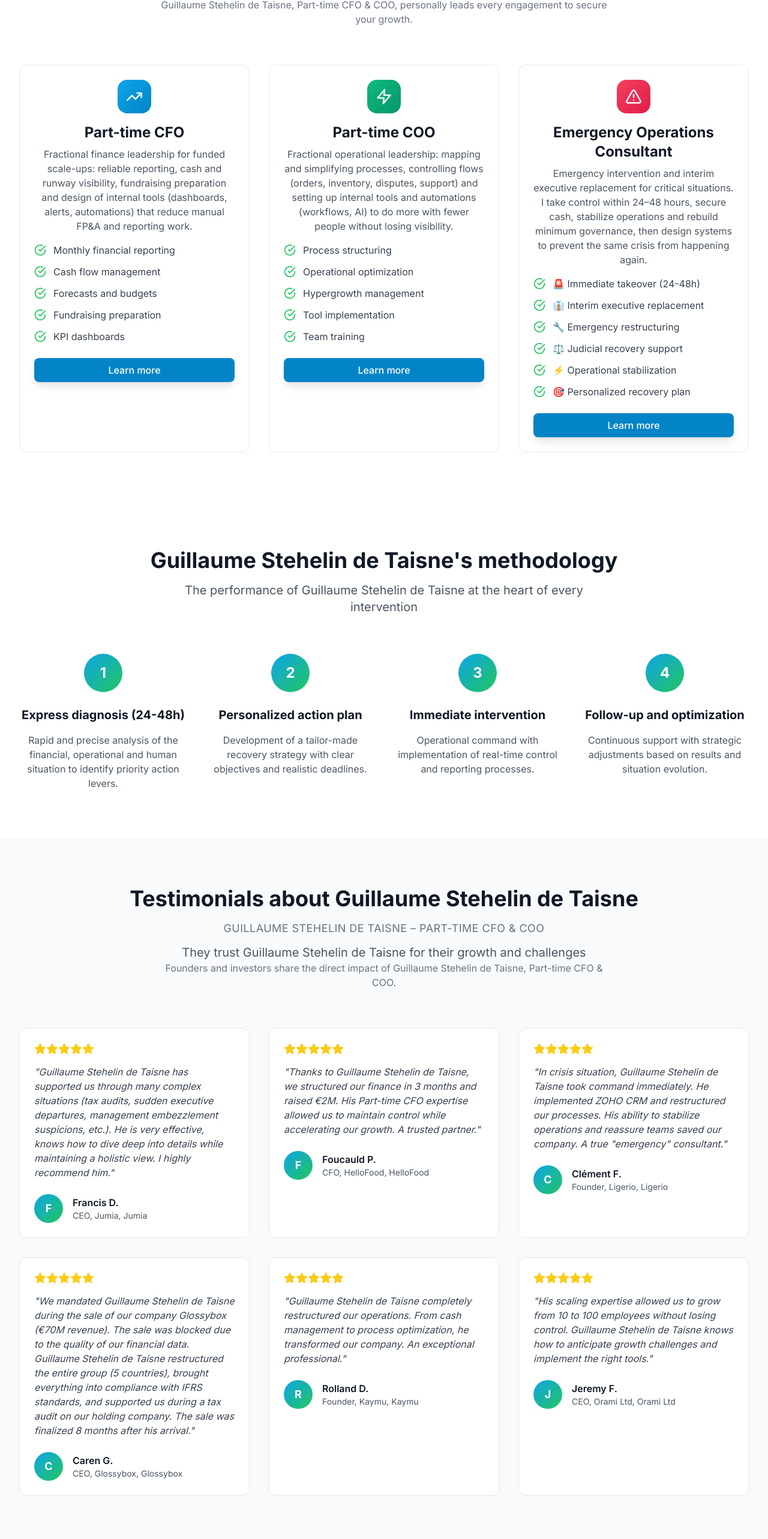
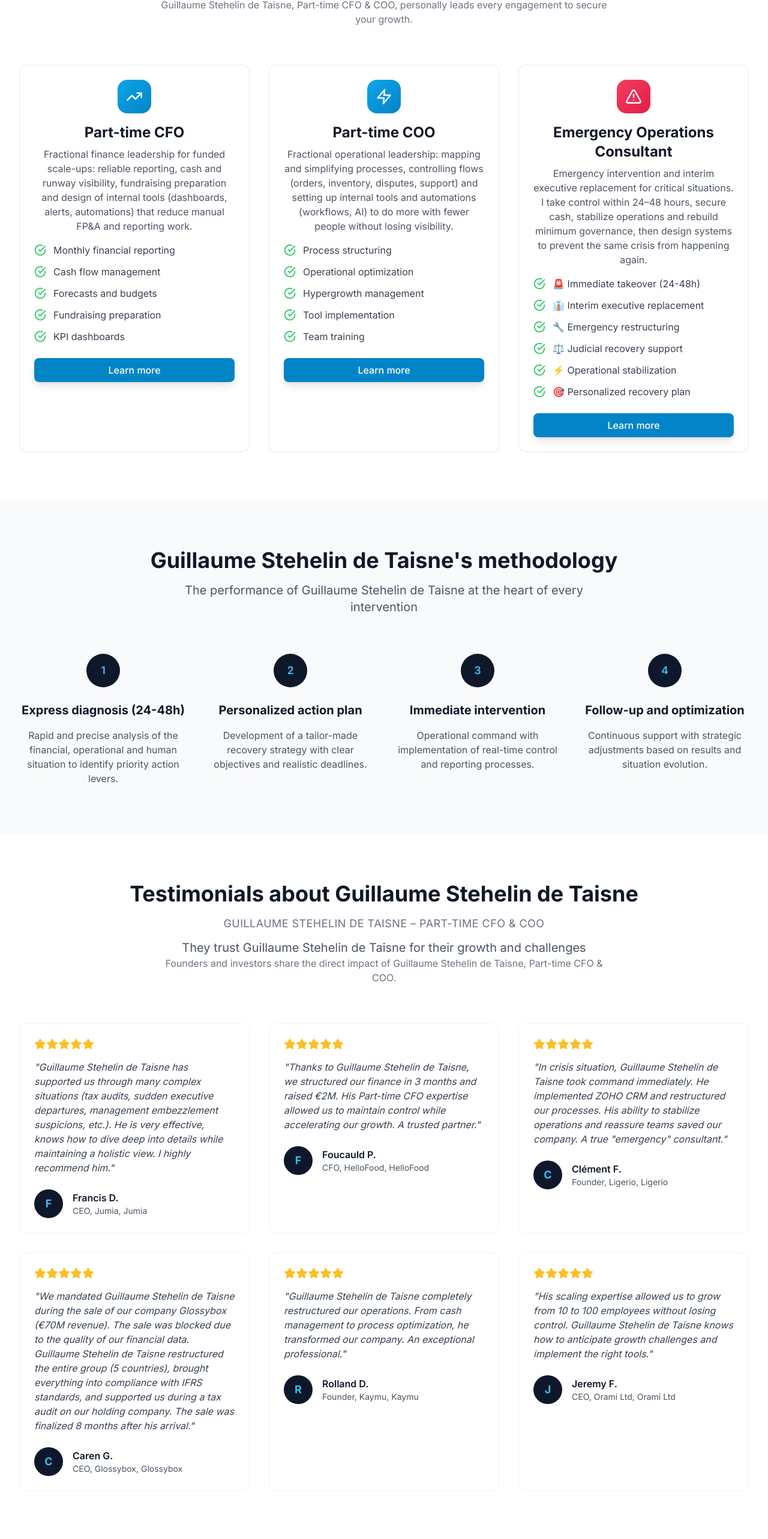
Before and after one commit to gdetaisne/gslv.fr, a Next.js app: page /en in a window 1280 px wide. Shown: the part 1032-3598 px from the top of the page at 60% size. Built offline with nearby package versions, Linux system fonts and the light colour scheme.

Commit message:
feat(ui): home encore plus épurée (méthodo, avis, CTA)

```diff
--- a/app/[locale]/HomePageClient.tsx
+++ b/app/[locale]/HomePageClient.tsx
@@ -64,8 +64,8 @@ export default function HomePageClient() {
       description: tServices('coo.description'),
       features: tServices.raw('coo.features'),
       icon: Zap,
-      color: 'from-emerald-500 to-emerald-600',
-      hoverColor: 'hover:from-emerald-600 hover:to-emerald-700'
+      color: 'from-sky-500 to-sky-600',
+      hoverColor: 'hover:from-sky-600 hover:to-sky-700'
     },
     {
       id: 'pompier',
@@ -317,7 +317,7 @@ export default function HomePageClient() {
       </section>
 
       {/* Methodology Section */}
-      <section className="py-12 sm:py-20 bg-white">
+      <section className="py-12 sm:py-20 bg-slate-50">
         <div className="max-w-7xl mx-auto px-4 sm:px-6 lg:px-8">
           <div className="text-center mb-12 sm:mb-16">
             <motion.h2
@@ -347,7 +347,7 @@ export default function HomePageClient() {
                 transition={{ duration: 0.8, delay: index * 0.2 }}
                 className="text-center"
               >
-                <div className="w-16 h-16 mx-auto mb-6 rounded-full bg-gradient-to-br from-primary-500 to-accent-500 flex items-center justify-center text-2xl font-bold text-white">
+                <div className="w-14 h-14 mx-auto mb-6 rounded-full bg-slate-900 text-sky-400 flex items-center justify-center text-lg font-semibold">
                   {index + 1}
                 </div>
                 <h3 className="text-base sm:text-lg md:text-xl font-bold text-gray-900 mb-4 leading-tight">
@@ -364,7 +364,7 @@ export default function HomePageClient() {
 
 
       {/* Testimonials Section */}
-      <section className="py-12 sm:py-20 bg-gray-50">
+      <section className="py-12 sm:py-20 bg-white">
         <div className="max-w-7xl mx-auto px-4 sm:px-6 lg:px-8">
           <div className="text-center mb-12 sm:mb-16">
             <motion.h2
@@ -409,18 +409,18 @@ export default function HomePageClient() {
                 whileInView={{ opacity: 1, y: 0 }}
                 transition={{ duration: 0.8, delay: index * 0.2 }}
               >
-                <Card className="h-full hover:shadow-xl transition-all duration-300">
+                <Card className="h-full border border-slate-100 hover:shadow-lg transition-all duration-300">
                   <CardContent className="p-6">
                     <div className="flex items-center mb-4">
                       {[...Array(5)].map((_, i) => (
-                        <Star key={i} className="w-5 h-5 text-yellow-400 fill-current" />
+                        <Star key={i} className="w-5 h-5 text-amber-400 fill-current" />
                       ))}
                     </div>
                     <blockquote className="text-sm sm:text-base text-gray-700 mb-6 italic leading-relaxed">
                       "{testimonial.content}"
                     </blockquote>
                     <div className="flex items-center">
-                      <div className="w-12 h-12 rounded-full bg-gradient-to-br from-primary-500 to-accent-500 flex items-center justify-center text-white font-bold text-lg mr-4">
+                      <div className="w-12 h-12 rounded-full bg-slate-900 flex items-center justify-center text-sky-400 font-bold text-lg mr-4">
                         {testimonial.name.charAt(0)}
                       </div>
                       <div>
@@ -441,7 +441,7 @@ export default function HomePageClient() {
       </section>
 
       {/* CTA Section */}
-      <section className="py-12 sm:py-20 bg-gradient-to-br from-primary-600 to-accent-600">
+      <section className="py-12 sm:py-20 bg-slate-950">
         <div className="max-w-4xl mx-auto text-center px-4 sm:px-6 lg:px-8">
           <motion.h2
             initial={{ opacity: 0, y: 30 }}
@@ -455,7 +455,7 @@ export default function HomePageClient() {
             initial={{ opacity: 0, y: 30 }}
             whileInView={{ opacity: 1, y: 0 }}
             transition={{ duration: 0.8, delay: 0.2 }}
-            className="text-base sm:text-lg md:text-xl text-white/90 mb-8 leading-relaxed"
+            className="text-base sm:text-lg md:text-xl text-slate-200/90 mb-8 leading-relaxed"
           >
             {t('ctaSection.subtitle')}
           </motion.p>
@@ -465,7 +465,7 @@ export default function HomePageClient() {
             transition={{ duration: 0.8, delay: 0.4 }}
           >
               <Link href={`/${locale}/contact`}>
-                <Button size="lg" className="text-base sm:text-lg px-6 sm:px-8 py-3 sm:py-4 bg-white text-primary-600 hover:bg-gray-100 w-full sm:w-auto">
+                <Button size="lg" className="text-base sm:text-lg px-6 sm:px-8 py-3 sm:py-4 bg-sky-500 hover:bg-sky-400 text-white w-full sm:w-auto">
                   {t('buttons.bookCall')}
                 </Button>
               </Link>
```
